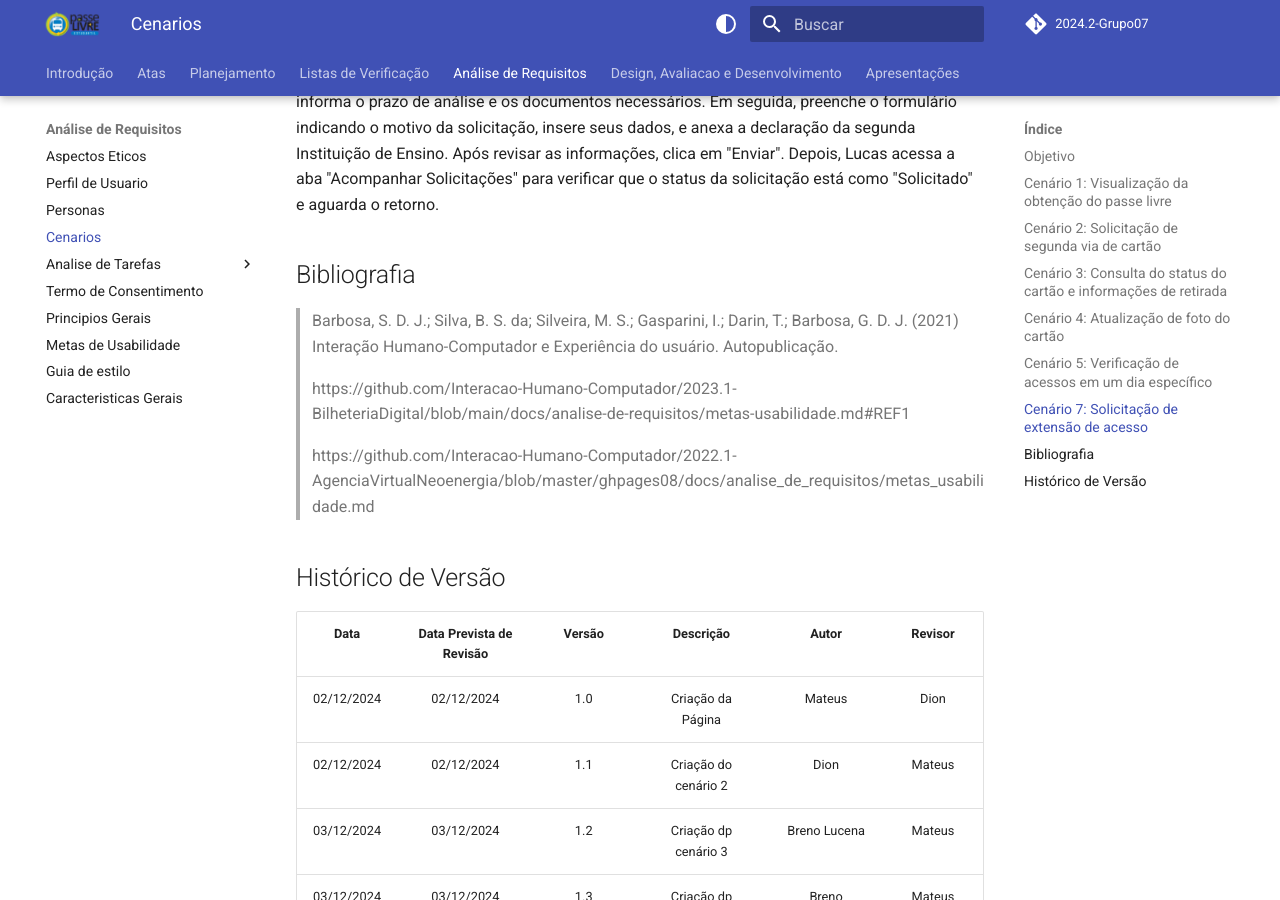
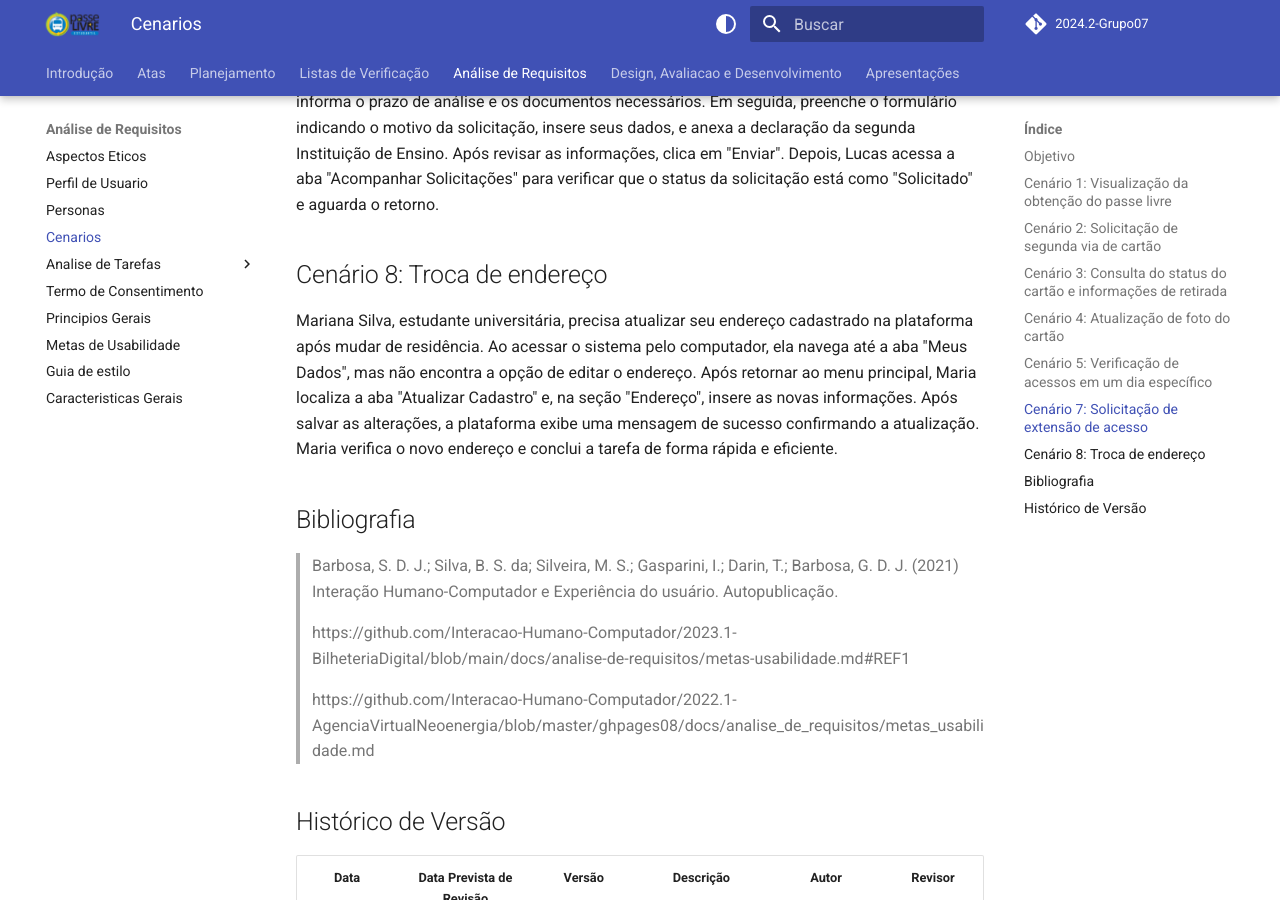
Before and after one commit to Interacao-Humano-Computador/2024.2-PasseLivreEstudantil, an MkDocs documentation site: the page built from docs/analise_de_requsitos/cenarios.md, in a window 1280 px wide and 900 px high, scrolled down 2565 px. Built offline with MkDocs 1.6.1 and Material for MkDocs 9.7.7, drawn with Linux system fonts in a browser that asks for light colours; comment, search, counter and statistics services are not loaded; the version menu is left out.

Commit message:
persona8

```diff
--- a/docs/analise_de_requsitos/cenarios.md
+++ b/docs/analise_de_requsitos/cenarios.md
@@ -38,6 +38,11 @@ Lucas Oliveira realiza o login na plataforma e deseja verificar os acessos reali
 
 Lucas Oliveira realiza o login na plataforma para solicitar a extensão de acessos no Passe Livre Estudantil devido à matrícula em mais de uma Instituição de Ensino. Ele acessa a aba "Extensão de Acesso" e clica em "Nova Solicitação". Na nova página, ele lê e aceita o Termo de Uso, que informa o prazo de análise e os documentos necessários. Em seguida, preenche o formulário indicando o motivo da solicitação, insere seus dados, e anexa a declaração da segunda Instituição de Ensino. Após revisar as informações, clica em "Enviar". Depois, Lucas acessa a aba "Acompanhar Solicitações" para verificar que o status da solicitação está como "Solicitado" e aguarda o retorno.
 
+## Cenário 8: Troca de endereço
+
+Mariana Silva, estudante universitária, precisa atualizar seu endereço cadastrado na plataforma após mudar de residência. Ao acessar o sistema pelo computador, ela navega até a aba "Meus Dados", mas não encontra a opção de editar o endereço.
+Após retornar ao menu principal, Maria localiza a aba "Atualizar Cadastro" e, na seção "Endereço", insere as novas informações. Após salvar as alterações, a plataforma exibe uma mensagem de sucesso confirmando a atualização. Maria verifica o novo endereço e conclui a tarefa de forma rápida e eficiente.
+
 ## Bibliografia
 
 > Barbosa, S. D. J.; Silva, B. S. da; Silveira, M. S.; Gasparini, I.; Darin, T.; Barbosa, G. D. J. (2021) Interação Humano-Computador e Experiência do usuário. Autopublicação.
```
Also changed, not shown: docs/verificacoes/grupo07/entrega04/planejamentoAvaliacaoStoryboard.md (added).
